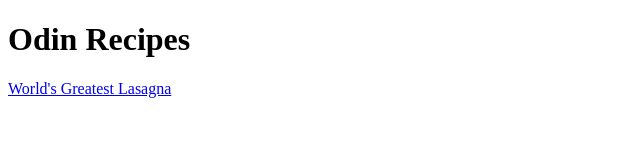
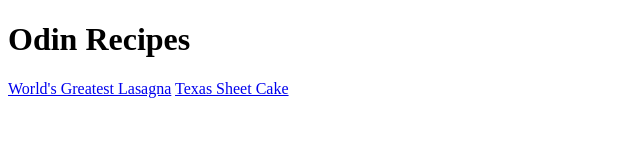
Before and after one commit to aespaDG/odin-recipes, a plain HTML site: page index.html in a window 1280 px wide. Shown: the whole page, without its empty margins (0-640 px from the left). Drawn offline with Linux system fonts and the light colour scheme.

Commit message:
Add link to cake.html to index.html

```diff
--- a/index.html
+++ b/index.html
@@ -8,5 +8,6 @@
 <body>
     <h1>Odin Recipes</h1>
     <a href="recipes/lasagna.html">World's Greatest Lasagna</a>
+    <a href="recipes/cake.html">Texas Sheet Cake</a>
 </body>
 </html>
```
